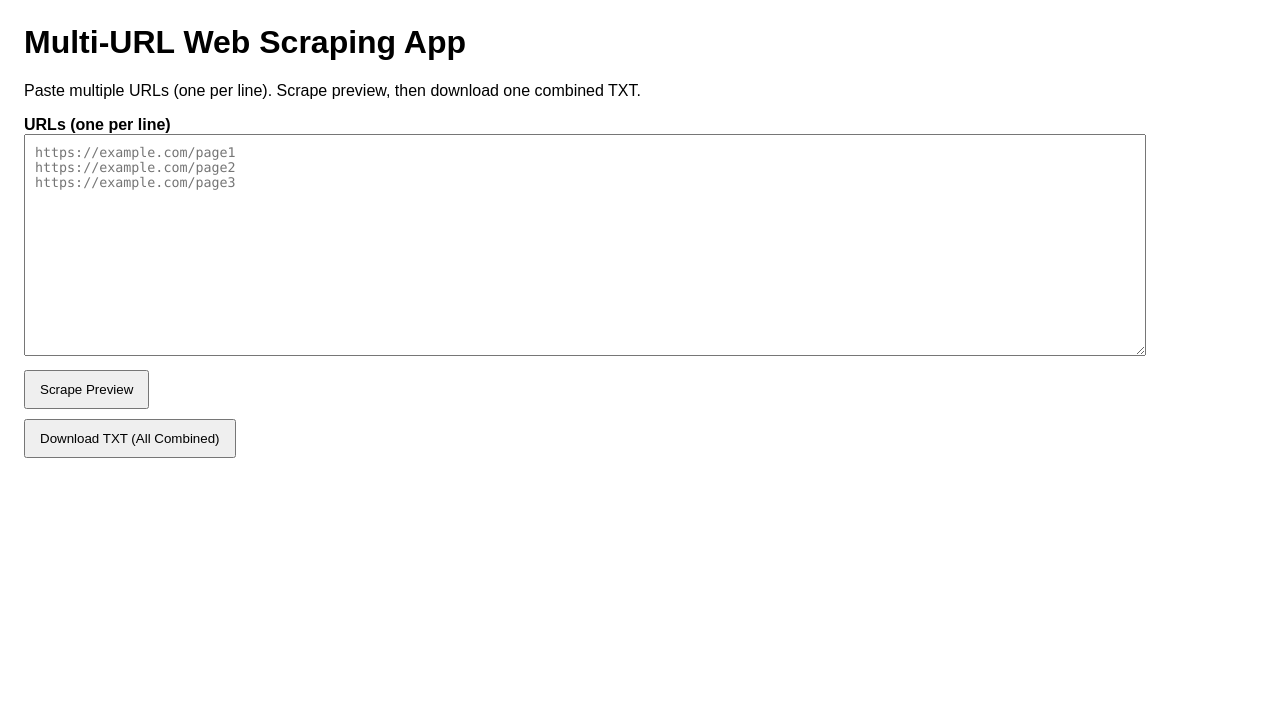
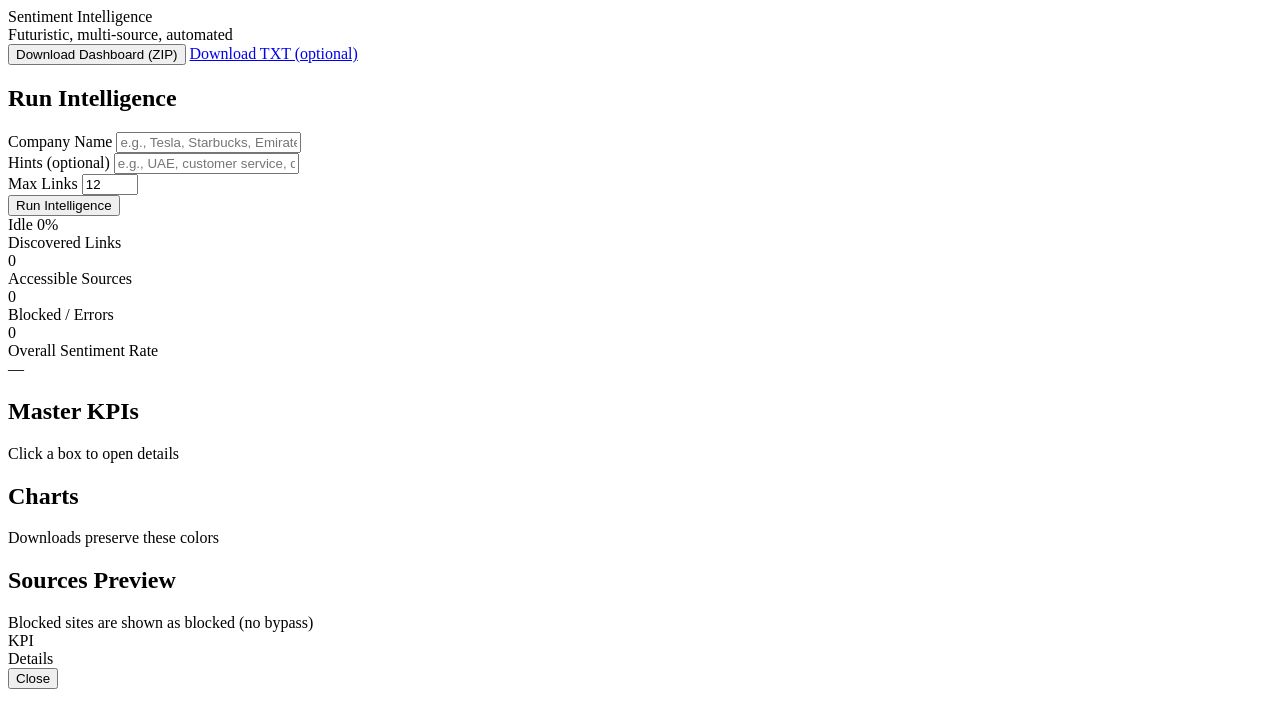
Before and after one commit to RA2911/Webscraping, a Flask app: page / in a window 1280 px wide. Shown: the top 728 px of the page. Run offline with Flask 3, Linux system fonts and the light colour scheme.

Commit message:
Update index.html

```diff
--- a/templates/index.html
+++ b/templates/index.html
@@ -3,51 +3,131 @@
 <head>
   <meta charset="utf-8"/>
   <meta name="viewport" content="width=device-width, initial-scale=1"/>
-  <title>Multi-URL Clean Scraper</title>
-  <style>
-    body{font-family:Arial, sans-serif; margin:24px; max-width:1100px}
-    textarea{width:100%; height:200px; font-family:Consolas, monospace; padding:10px}
-    button{padding:10px 14px; cursor:pointer; margin-right:10px}
-    .card{border:1px solid #ddd; border-radius:10px; padding:12px; margin-top:12px}
-    .ok{color:green; font-weight:700}
-    .bad{color:#b00020; font-weight:700}
-    pre{white-space:pre-wrap; word-wrap:break-word; background:#fafafa; padding:10px; border-radius:8px}
-    .row{display:flex; gap:10px; flex-wrap:wrap; align-items:center; margin-top:10px}
-  </style>
+  <title>Sentiment Intelligence</title>
+  <link rel="stylesheet" href="/static/styles.css"/>
+  <script src="https://cdn.jsdelivr.net/npm/echarts@5/dist/echarts.min.js"></script>
+  <script src="https://cdn.jsdelivr.net/npm/html2canvas@1.4.1/dist/html2canvas.min.js"></script>
+  <script src="https://cdn.jsdelivr.net/npm/jszip@3.10.1/dist/jszip.min.js"></script>
+  <script src="https://cdn.jsdelivr.net/npm/file-saver@2.0.5/dist/FileSaver.min.js"></script>
 </head>
 <body>
-  <h1>Multi-URL Web Scraping App</h1>
-  <p>Paste multiple URLs (one per line). Scrape preview, then download one combined TXT.</p>
+  <div class="bg"></div>
 
-  <form method="post" action="/scrape">
-    <label><strong>URLs (one per line)</strong></label>
-    <textarea name="urls" placeholder="https://example.com/page1
-https://example.com/page2
-https://example.com/page3">{{ urls_text }}</textarea>
+  <header class="topbar">
+    <div class="brand">
+      <div class="logo"></div>
+      <div>
+        <div class="title">Sentiment Intelligence</div>
+        <div class="subtitle">Futuristic, multi-source, automated</div>
+      </div>
+    </div>
 
-    <div class="row">
-      <button type="submit">Scrape Preview</button>
+    <nav class="menu">
+      <button class="btn ghost" id="btnExport">Download Dashboard (ZIP)</button>
+      <a class="btn ghost" id="btnTxt" href="/download/txt" target="_blank">Download TXT (optional)</a>
+    </nav>
+  </header>
+
+  <main class="container">
+    <section class="panel">
+      <div class="panelHead">
+        <h2>Run Intelligence</h2>
+        <div class="chips" id="chips"></div>
+      </div>
+
+      <div class="formRow">
+        <div class="field">
+          <label>Company Name</label>
+          <input id="company" placeholder="e.g., Tesla, Starbucks, Emirates NBD"/>
+        </div>
+
+        <div class="field">
+          <label>Hints (optional)</label>
+          <input id="hints" placeholder="e.g., UAE, customer service, delivery, workplace…"/>
+        </div>
+
+        <div class="field small">
+          <label>Max Links</label>
+          <input id="maxLinks" type="number" min="6" max="20" value="12"/>
+        </div>
+
+        <button class="btn primary" id="btnRun">Run Intelligence</button>
+      </div>
+
+      <div class="progressWrap">
+        <div class="progressMeta">
+          <span id="stepText">Idle</span>
+          <span id="progressText">0%</span>
+        </div>
+        <div class="progressBar">
+          <div class="progressFill" id="progressFill"></div>
+        </div>
+      </div>
+
+      <div class="linksGrid">
+        <div class="miniCard">
+          <div class="miniTitle">Discovered Links</div>
+          <div class="miniValue" id="linksCount">0</div>
+        </div>
+        <div class="miniCard">
+          <div class="miniTitle">Accessible Sources</div>
+          <div class="miniValue" id="okCount">0</div>
+        </div>
+        <div class="miniCard">
+          <div class="miniTitle">Blocked / Errors</div>
+          <div class="miniValue" id="badCount">0</div>
+        </div>
+        <div class="miniCard glow">
+          <div class="miniTitle">Overall Sentiment Rate</div>
+          <div class="miniValue" id="sentimentRate">—</div>
+        </div>
+      </div>
+    </section>
+
+    <section class="grid2">
+      <section class="panel">
+        <div class="panelHead">
+          <h2>Master KPIs</h2>
+          <div class="hint">Click a box to open details</div>
+        </div>
+        <div class="kpiGrid" id="kpiGrid"></div>
+      </section>
+
+      <section class="panel" id="chartsPanel">
+        <div class="panelHead">
+          <h2>Charts</h2>
+          <div class="hint">Downloads preserve these colors</div>
+        </div>
+        <div class="chartRow">
+          <div class="chartBox" id="chartSentDist"></div>
+          <div class="chartBox" id="chartRateGauge"></div>
+        </div>
+      </section>
+    </section>
+
+    <section class="panel">
+      <div class="panelHead">
+        <h2>Sources Preview</h2>
+        <div class="hint">Blocked sites are shown as blocked (no bypass)</div>
+      </div>
+      <div class="sourceList" id="sourceList"></div>
+    </section>
+  </main>
+
+  <!-- Modal -->
+  <div class="modal" id="modal">
+    <div class="modalCard">
+      <div class="modalHead">
+        <div>
+          <div class="modalTitle" id="modalTitle">KPI</div>
+          <div class="modalSub" id="modalSub">Details</div>
+        </div>
+        <button class="btn ghost" id="modalClose">Close</button>
+      </div>
+      <div class="modalBody" id="modalBody"></div>
     </div>
-  </form>
+  </div>
 
-  <form method="post" action="/download" style="margin-top:10px">
-    <input type="hidden" name="urls" value="{{ urls_text }}">
-    <button type="submit">Download TXT (All Combined)</button>
-  </form>
-
-  {% if results %}
-    <h2>Preview</h2>
-    {% for r in results %}
-      <div class="card">
-        <div><strong>{{ r.url }}</strong></div>
-        {% if r.ok %}
-          <div class="ok">OK (preview)</div>
-        {% else %}
-          <div class="bad">ERROR</div>
-        {% endif %}
-        <pre>{{ r.text }}</pre>
-      </div>
-    {% endfor %}
-  {% endif %}
+  <script src="/static/app.js"></script>
 </body>
 </html>
```
